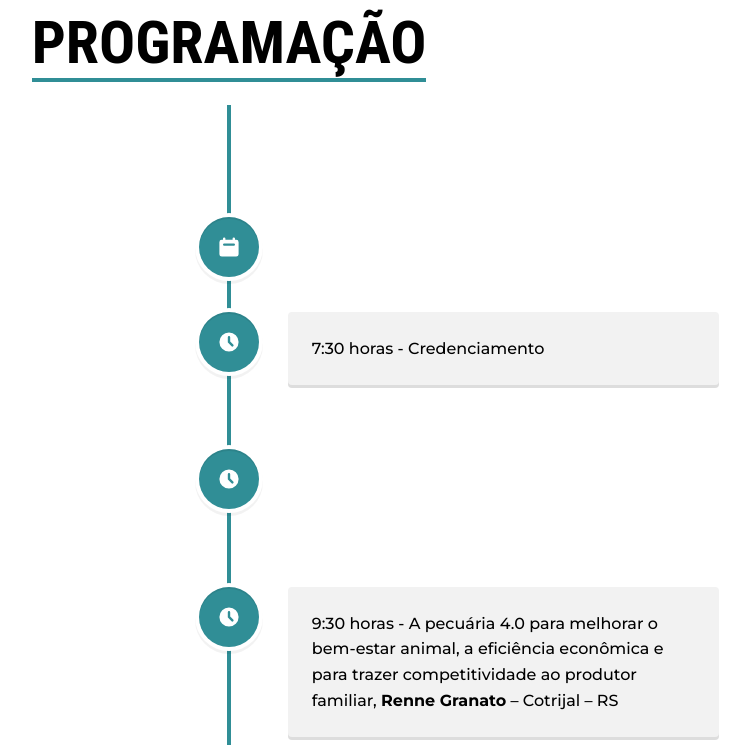
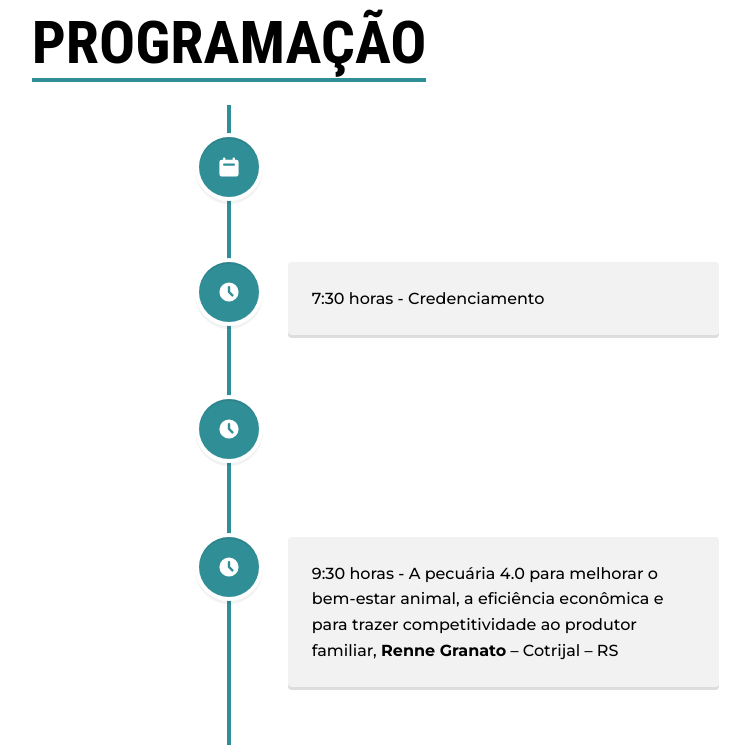
Before and after one commit to Kmilasc/tecnoleite, a React (Vite) app: page / in a window 1280 px wide. Shown: the part 1020-1765 px from the top of the page, without its empty margins (411-1161 px from the left). Built offline with nearby package versions, Linux system fonts and the light colour scheme.

Commit message:
refactor(TimelineSection): fixing date style

```diff
--- a/src/pages/Home/components/TimelineSection.tsx
+++ b/src/pages/Home/components/TimelineSection.tsx
@@ -21,17 +21,29 @@ export function TimelineSection({ dates, lineColor }: Props) {
             </div>
             <div className="flex flex-row gap-x-4 mx-8">
                 <VerticalTimeline lineColor={lineColor}>
-                    {dates.map(({ date = '', events }) => (
+                    {dates.map(({ date = '', events }, index) => (
                         <div key={date}>
                             <VerticalTimelineElement
                                 className="vertical-timeline-element--work c2"
-                                date={date}
+                                // eslint-disable-next-line @typescript-eslint/ban-ts-comment
+                                // @ts-ignore
+                                date={<span className="font-bold">{date}</span>}
                                 iconStyle={{
                                     background: lineColor,
                                     color: '#fff',
                                 }}
                                 icon={<CalendarIcon />}
-                                contentStyle={{ background: '#fff', padding: 0, marginTop: 80, marginBottom: 30 }}
+                                style={{
+                                    fontWeight: 'bold',
+                                }}
+                                contentStyle={{
+                                    fontWeight: 'bold',
+                                    color: '#308E96',
+                                    background: '#fff',
+                                    padding: 0,
+                                    marginTop: index === 0 ? 0 : 120,
+                                    marginBottom: 60,
+                                }}
                             />
                             {events.map(({ id, text, link }) => (
                                 <VerticalTimelineElement
```
